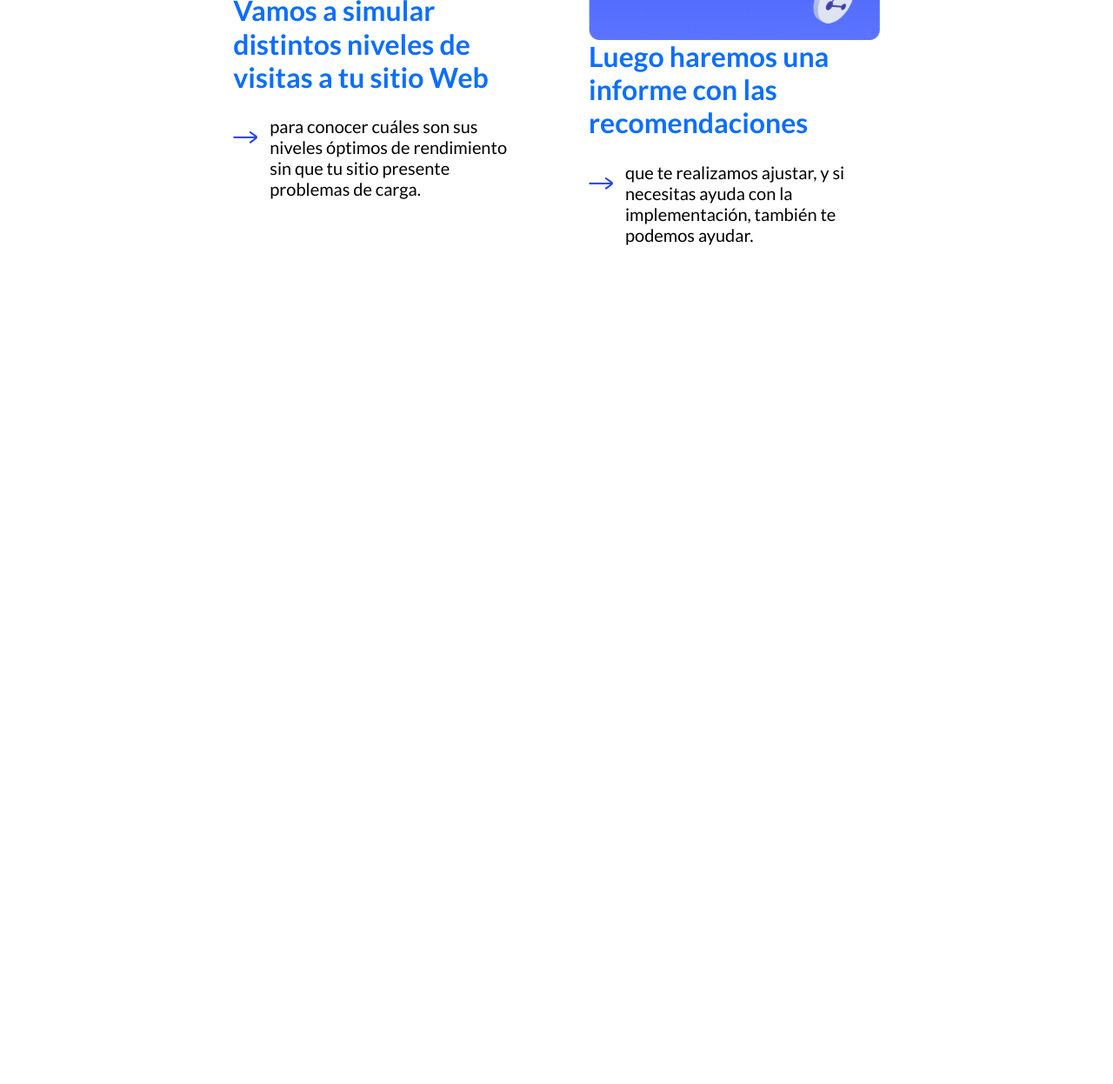
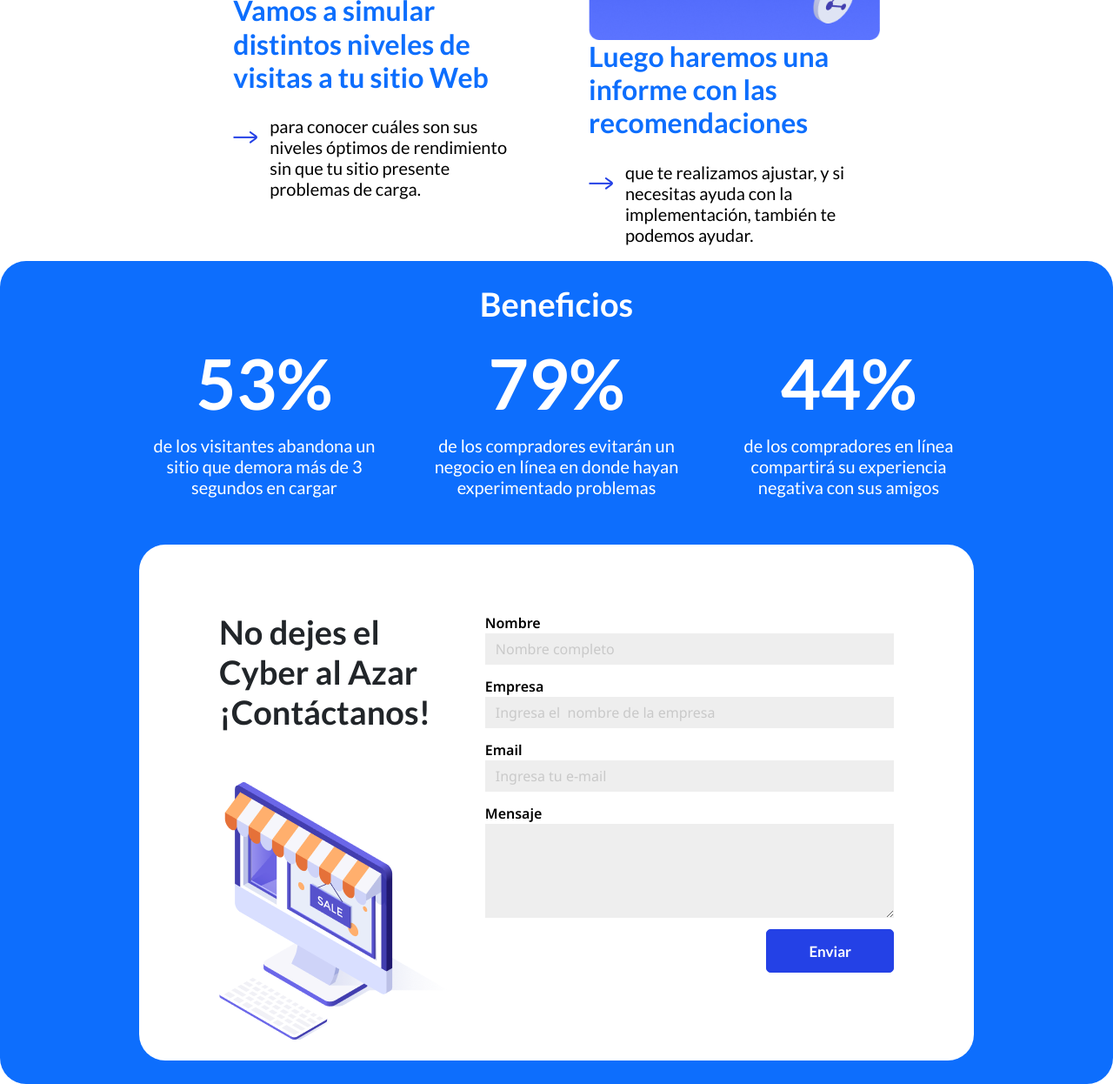
Before and after one commit to Andreseag/vanilla-js-landing, a website built with Vite: page index.html in a window 1280 px wide. Shown: the part 1238-2484 px from the top of the page at 87% size. Before the commit the page ends 1538 px from the top, so only its background shows below. Built offline with nearby package versions, Linux system fonts and the light colour scheme.

Commit message:
feat: add form contact :sparkles:

```diff
--- a/index.html
+++ b/index.html
@@ -5,7 +5,8 @@
   <meta charset="UTF-8" />
   <link rel="icon" type="image/svg+xml" href="/vite.svg" />
   <meta name="viewport" content="width=device-width, initial-scale=1.0" />
-  <title>Vite App</title>
+  <title>Landing Page LFI</title>
+  <script src="https://www.google.com/recaptcha/api.js" async defer></script>
 </head>
 
 <body>
@@ -75,6 +76,80 @@
       </div>
     </section>
     <!-- End Services -->
+    <!-- Benefits -->
+    <section class="benefits bg-primary">
+      <div class="benefits__container">
+        <div class="benefits__title">
+          <h2 class="text-center px-5 text-white">
+            Beneficios
+          </h2>
+        </div>
+        <div class="benefits__stats d-flex justify-content-center">
+          <!-- Benefits card -->
+          <div class="stats__card text-center">
+            <span class="text-white">53%</span>
+            <h5 class="text-white">
+              de los visitantes abandona un sitio que demora más de 3 segundos en cargar
+            </h5>
+          </div>
+          <!-- End benefits card -->
+          <!-- Benefits card -->
+          <div class="stats__card text-center">
+            <span class="text-white">79%</span>
+            <h5 class="text-white">
+              de los compradores evitarán un negocio en línea en donde hayan experimentado problemas
+            </h5>
+          </div>
+          <!-- End benefits card -->
+          <!-- Benefits card -->
+          <div class="stats__card text-center">
+            <span class="text-white">44%</span>
+            <h5 class="text-white">
+              de los compradores en línea compartirá su experiencia negativa con sus amigos
+            </h5>
+          </div>
+          <!-- End benefits card -->
+        </div>
+
+        <!-- Form contact -->
+        <div class="benefits__contact bg-white d-flex justify-content-between">
+          <div class="benefits__contact__title">
+            <h2>
+              No dejes el
+              Cyber al Azar
+              ¡Contáctanos!
+            </h2>
+            <img src="./public/images/computer-illustration.png" alt="computer illustration" />
+          </div>
+          <form action="" class="benefits__form">
+            <div class="form-group">
+              <label for="name" class="text-black">Nombre</label>
+              <input type="text" id="name" class="form-control" placeholder="Nombre completo" />
+            </div>
+            <div class="form-group">
+              <label for="company" class="text-black">Empresa</label>
+              <input type="text" id="company" class="form-control" placeholder="Ingresa el  nombre de la empresa" />
+            </div>
+            <div class="form-group">
+              <label for="email" class="text-black">Email</label>
+              <input type="text" id="email" class="form-control" placeholder="Ingresa tu e-mail" />
+            </div>
+            <div class="form-group">
+              <label for="message" class="text-black">Mensaje</label>
+              <textarea rows="4" id="message" class="form-control" placeholder="Ingresa tu mensaje ">
+              </textarea>
+            </div>
+            <div class="w-full d-flex justify-content-end">
+              <button type="button" class="custom-btn-primary btn btn-primary btn-lg px-5">Enviar</button>
+            </div>
+          </form>
+
+        </div>
+        <!-- End form contact -->
+
+    </section>
+    <!-- End Benefits -->
+
   </div>
   <script type="module" src="/src/main.js"></script>
 </body>
--- a/src/styles/style.scss
+++ b/src/styles/style.scss
@@ -3,6 +3,7 @@
 
 // Import fonts
 @import url("https://fonts.googleapis.com/css2?family=Lato:ital,wght@0,100;0,300;0,400;0,700;0,900;1,100;1,300;1,400;1,700;1,900&display=swap");
+@import url("https://fonts.googleapis.com/css2?family=Noto+Sans:ital,wght@0,100..900;1,100..900&display=swap");
 
 :root {
   font-family: Inter, system-ui, Avenir, Helvetica, Arial, sans-serif;
@@ -52,6 +53,15 @@ h5 {
 
 .text-black {
   color: var(--black-color);
+}
+
+.text-white {
+  color: #fff;
+}
+
+// Background color classes
+.bg-primary {
+  background-color: var(--primary-color);
 }
 
 // Header component
@@ -114,6 +124,62 @@ h5 {
   }
 }
 
+.benefits {
+  border-radius: 30px;
+  padding: 27px 160px;
+
+  .benefits__container {
+    .benefits__stats {
+      gap: 49px;
+      .stats__card {
+        width: 287px;
+        span {
+          font-size: 80px;
+          font-weight: 700;
+        }
+      }
+    }
+    .benefits__contact {
+      margin-top: 46px;
+      padding: 78px 92px 24px 92px;
+      border-radius: 30px;
+      gap: 73px;
+
+      .benefits__contact__title {
+        width: 30%;
+        img {
+          margin-top: 50px;
+        }
+      }
+
+      .benefits__form {
+        width: 100%;
+        .form-group {
+          margin-bottom: 13px;
+          label {
+            font-size: 16px;
+            font-weight: 600;
+            font-family: "Noto Sans", serif;
+          }
+          input,
+          textarea {
+            border-radius: 0;
+            border: none;
+            background-color: #eeeeee;
+            font-family: "Noto Sans", serif;
+
+            &::placeholder {
+              color: #c9c9c9;
+              font-family: "Noto Sans", serif;
+              font-weight: 400;
+            }
+          }
+        }
+      }
+    }
+  }
+}
+
 // Logo component
 .logo {
   font-size: 2rem;
```
Also changed, not shown: public/images/computer-illustration.png (added).
